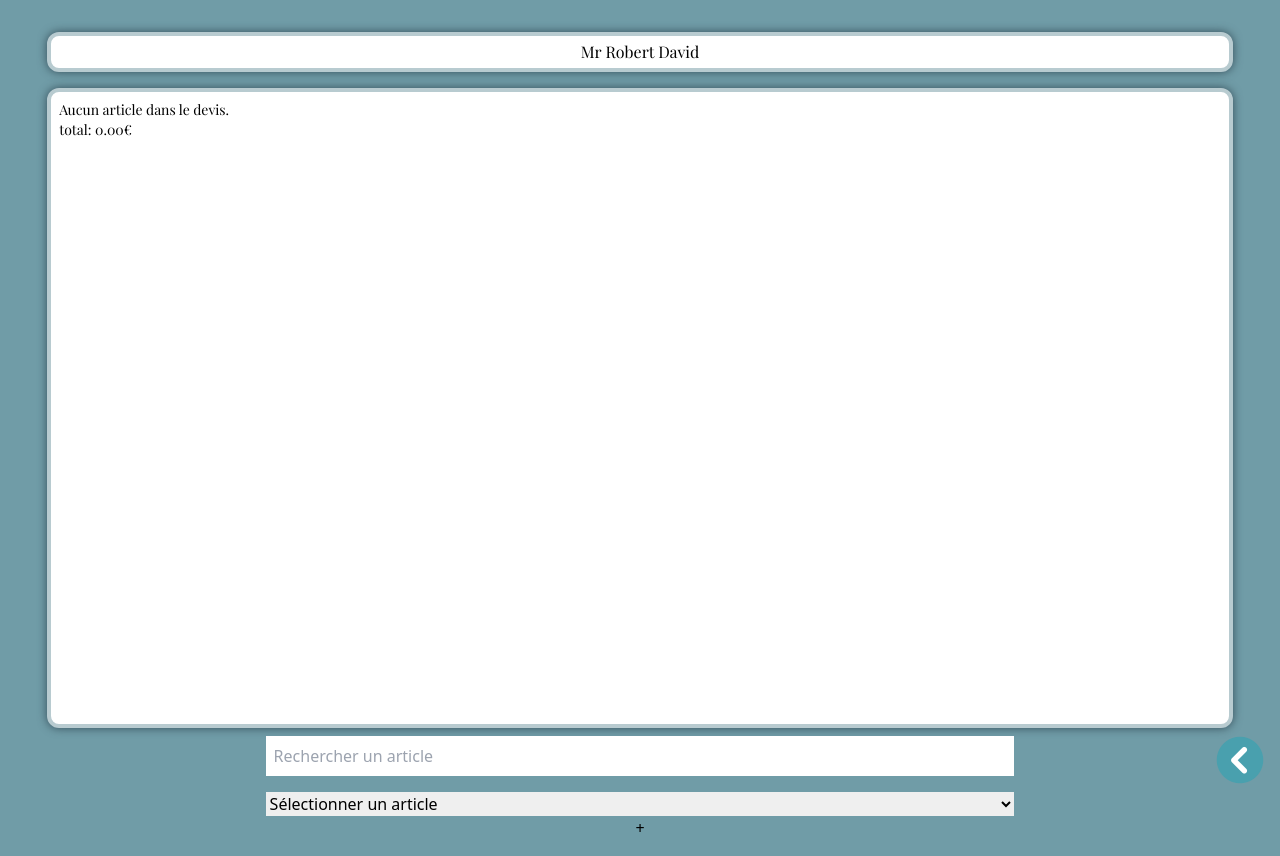
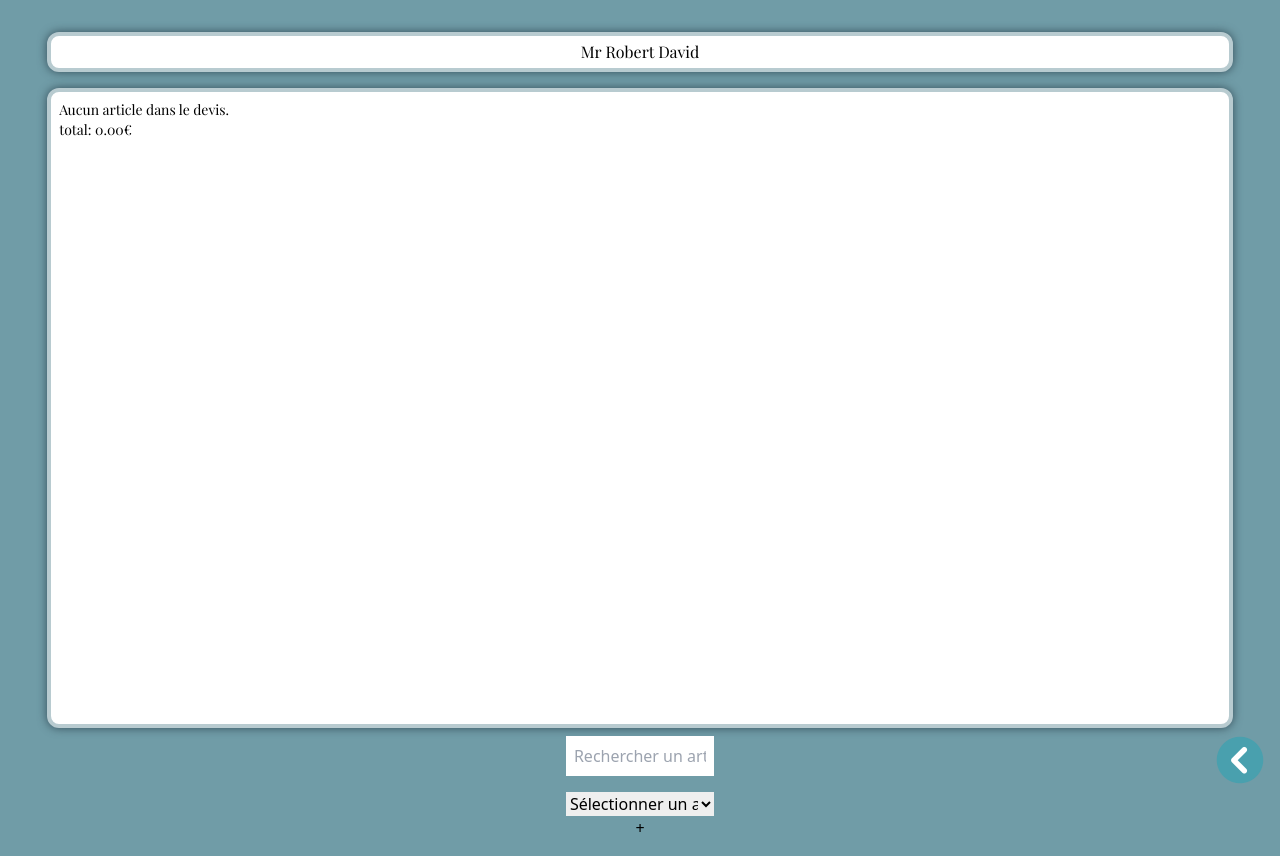
Before and after one commit to JordanSerafini/SLI-Form-V1, a React (Vite) app: page /devis-detail in a window 1280 px wide. Built offline with nearby package versions, Linux system fonts and the light colour scheme; sample sign-in values are in the browser's storage.

Commit message:
:construction: add search item for select in devispage

```diff
--- a/src/components/Page/Devis/devisDetail.jsx
+++ b/src/components/Page/Devis/devisDetail.jsx
@@ -57,6 +57,7 @@ function DevisDetail() {
         )}
         <div>total: {total.toFixed(2)}€</div>
       </div>
+      <div className="flex flex-col items-center">
       <input
         type="text"
         placeholder="Rechercher un article"
@@ -73,6 +74,7 @@ function DevisDetail() {
         ))}
       </select>
       <div className="" onClick={() => addToDevis(selectedItem)}>+</div>
+      </div>
       <HomeBtn />
     </div>
   );
```
